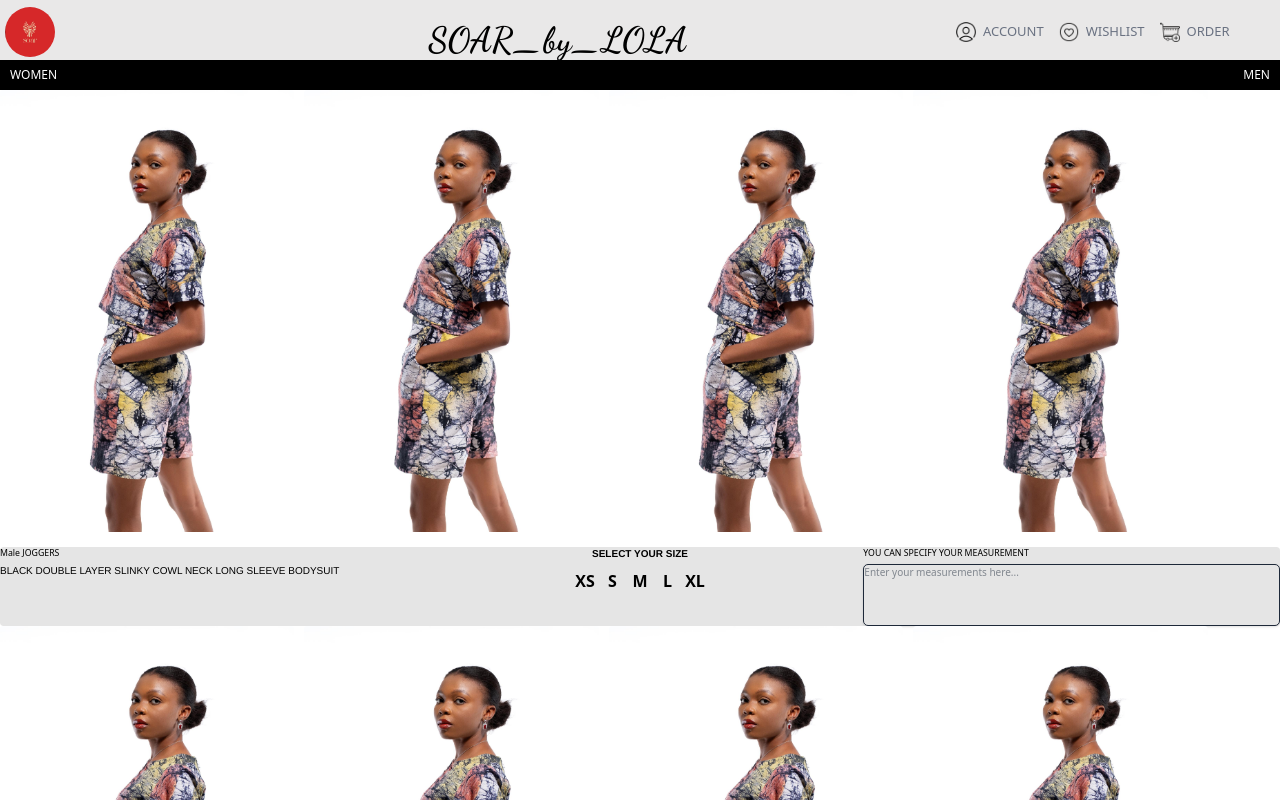
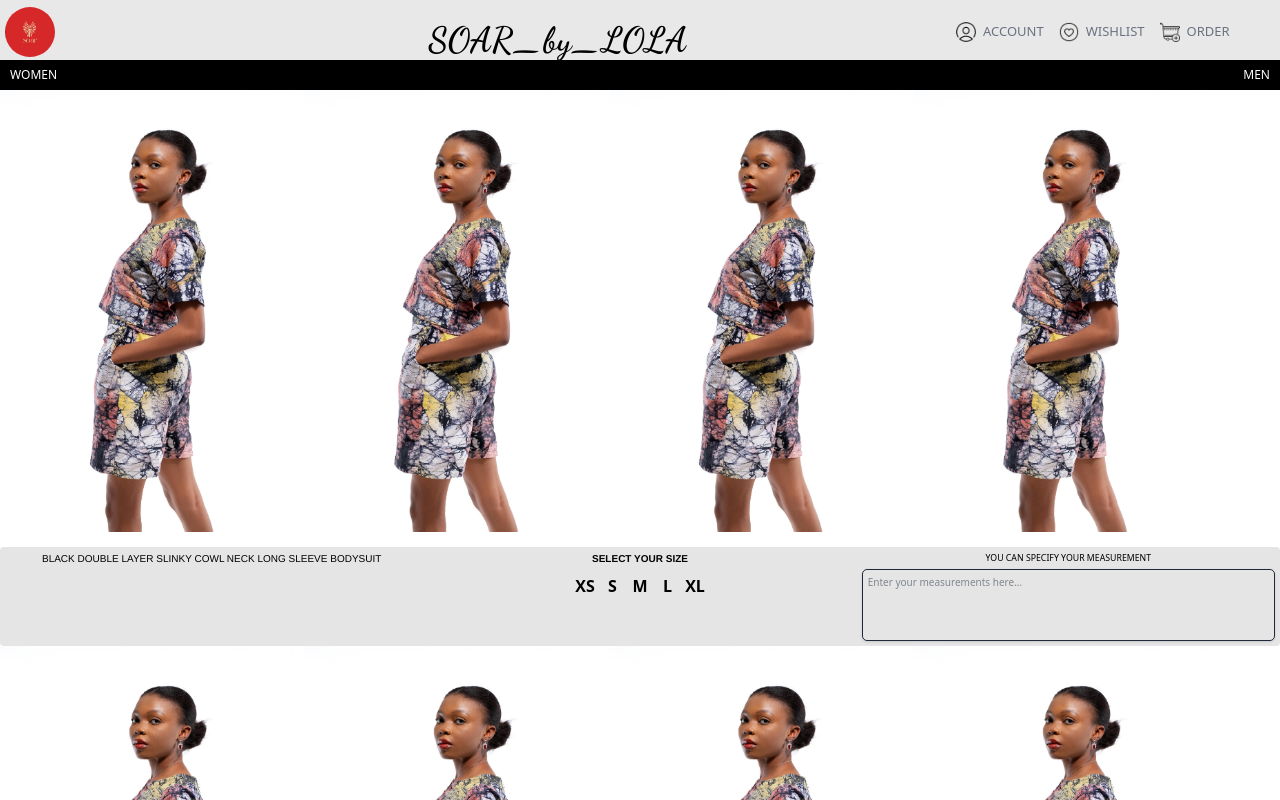
Before and after one commit to olamidefrancis/SoarByLola, a React (Vite) app: page /Men in a window 1280 px wide. Shown: the top 800 px of the page. Built offline with nearby package versions, Linux system fonts and the light colour scheme.

Commit message:
content fix

```diff
--- a/src/Components/Men/Men.css
+++ b/src/Components/Men/Men.css
@@ -10,3 +10,10 @@
 .paddy{
     padding: 0.5rem
 }
+
+@media screen and (max-width:500px){
+    .padit{
+
+        padding:0.5rem
+    }
+}
--- a/src/Components/Men/Men.jsx
+++ b/src/Components/Men/Men.jsx
@@ -97,10 +97,10 @@ function Men() {
 
                     </div> */}
 
-                    <div className="pricecon flex flex-col md:flex-row bg-neutral-200 w-full p-4 gap-6 rounded-md">
+                    <div className="pricecon flex flex-col md:flex-row bg-neutral-200 w-full paddy gap-6 rounded-md ">
                     {/* Product Info */}
-                    <div className="flex flex-col gap-2 md:w-1/3">
-                        <p className="text-sm font-medium">Male JOGGERS</p>
+                    <div className="flex gap-2 md:w-1/3 sm: justify-center">
+
                         <h1 className="text-sm uppercase">{items.Tile}</h1>
                     </div>
 
@@ -120,13 +120,13 @@ function Men() {
                     </div>
 
                     {/* Measurement Textarea */}
-                    <div className="flex flex-col gap-2 md:w-1/3">
-                        <h2 className="text-sm font-medium">YOU CAN SPECIFY YOUR MEASUREMENT</h2>
+                    <div className="flex flex-col gap-2 md:w-1/3 sm:items-center max-[600px]:bg-red-500 padit">
+                        <h2 className="text-sm font-medium sm:text-center ">YOU CAN SPECIFY YOUR MEASUREMENT</h2>
                         <textarea
                         name="measurement"
                         id="measurement"
                         rows={4}
-                        className="border rounded-lg p-3 focus:outline-none focus:ring-2 focus:ring-gray-800 focus:border-transparent text-gray-800 resize-none w-full shadow-sm"
+                        className="border rounded-lg p-3 focus:outline-none focus:ring-2 focus:ring-gray-800 focus:border-transparent text-gray-800 resize-none w-full shadow-sm paddy"
                         placeholder="Enter your measurements here..."
                         />
                     </div>
@@ -142,28 +142,3 @@ function Men() {
 }
 
 export default Men;
-
-//   <div className="flex  w-full" style={{ transform: 'translate3d(0px, 0px, 0px)' }} key={i}>
-
-//                             {
-//                                 items.Picture.map((items,ix)=>(
-//                                  <div
-//                                     role="group"
-//                                     aria-roledescription="slide"
-//                                     aria-label="Slide 1 of 5"
-//                                     className="min-w-0 relative lg:flex-[0_0_25%] flex-[0_0_40%] flex-col"
-//                                     >
-//                                         <img
-//                                             alt="Men outfit image 1"
-//                                             loading="eager"
-//                                             width="740"
-//                                             height="1180"
-//                                             decoding="async"
-//                                             className="mx-auto"
-//                                             src={items}
-//                                             key={ix}
-//                                         />
-//                                  </div>
-//                                 ))
-//                             }
-//                     </div>
```
